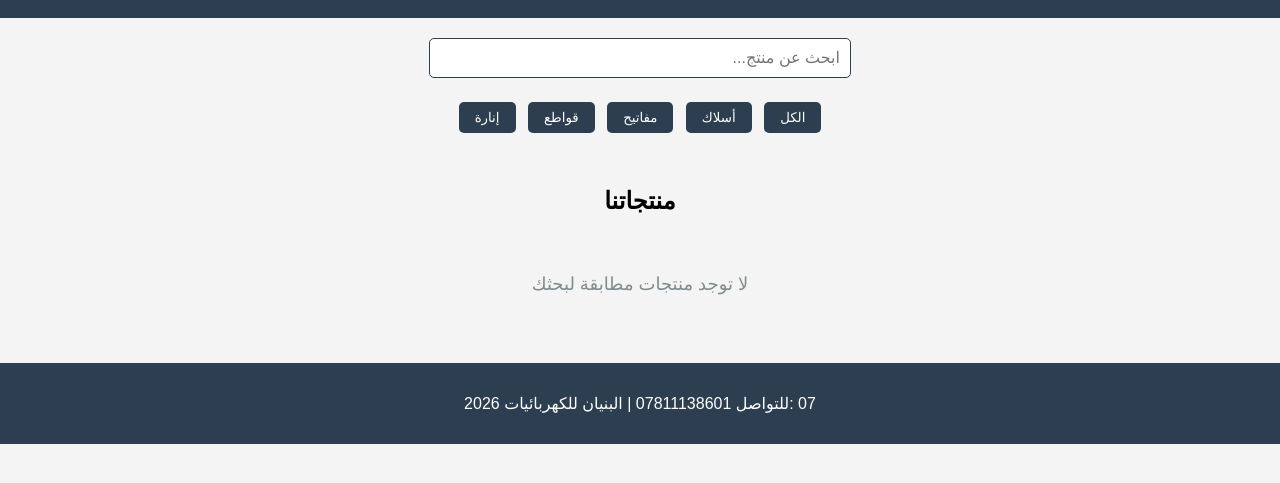
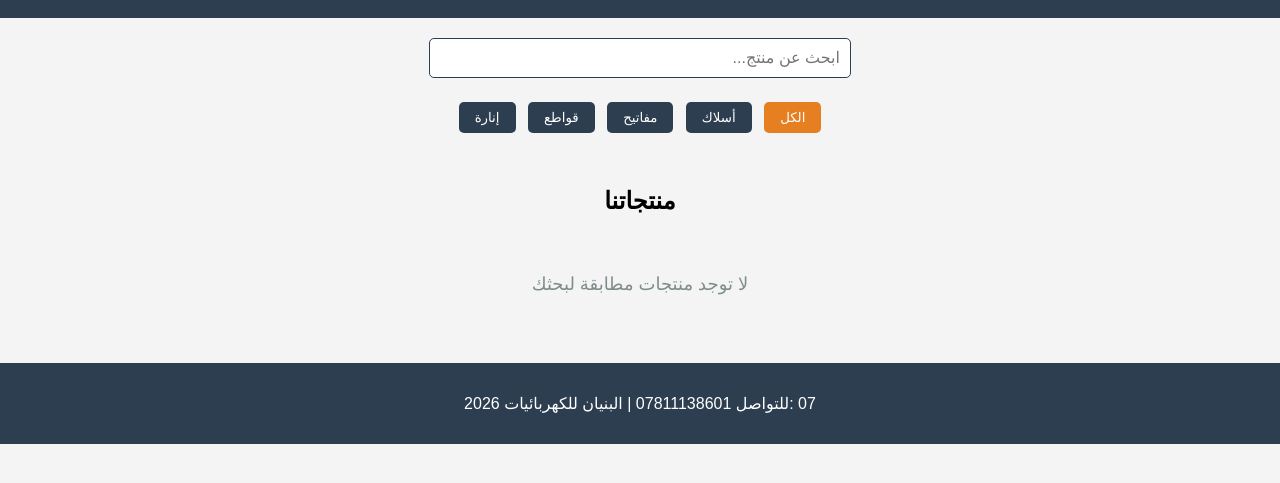
Before and after one commit to melakalmohmeed41-jpg/al-bunyan, a plain HTML site: page index.html in a window 1280 px wide. Both pictures are taken after a click on the button "الكل". Shown: the part 125-608 px from the top of the page. Drawn offline with Linux system fonts and the light colour scheme; no server answers.

Commit message:
Style price, order button, highlight active category

```diff
--- a/script.js
+++ b/script.js
@@ -74,11 +74,23 @@ function applyFilters() {
 }
 
 searchInput.addEventListener("input", applyFilters);
-document.querySelectorAll("#categories button").forEach(function (btn) {
+const categoryButtons = document.querySelectorAll("#categories button");
+
+categoryButtons.forEach(function (btn) {
   btn.addEventListener("click", function () {
     selectedCategory = btn.dataset.category;
+    categoryButtons.forEach(function (b) {
+      b.classList.remove("active");
+    });
+    btn.classList.add("active");
     applyFilters();
   });
+});
+
+categoryButtons.forEach(function (b) {
+  if (b.dataset.category === selectedCategory) {
+    b.classList.add("active");
+  }
 });
 const lightbox = document.getElementById("lightbox");
 const lightboxImg = document.getElementById("lightbox-img");
--- a/style.css
+++ b/style.css
@@ -179,3 +179,6 @@ main h2 {
 .order-btn:hover {
   background-color: #1ebe5b;
 }
+#categories button.active {
+  background-color: #e67e22;
+}
```
